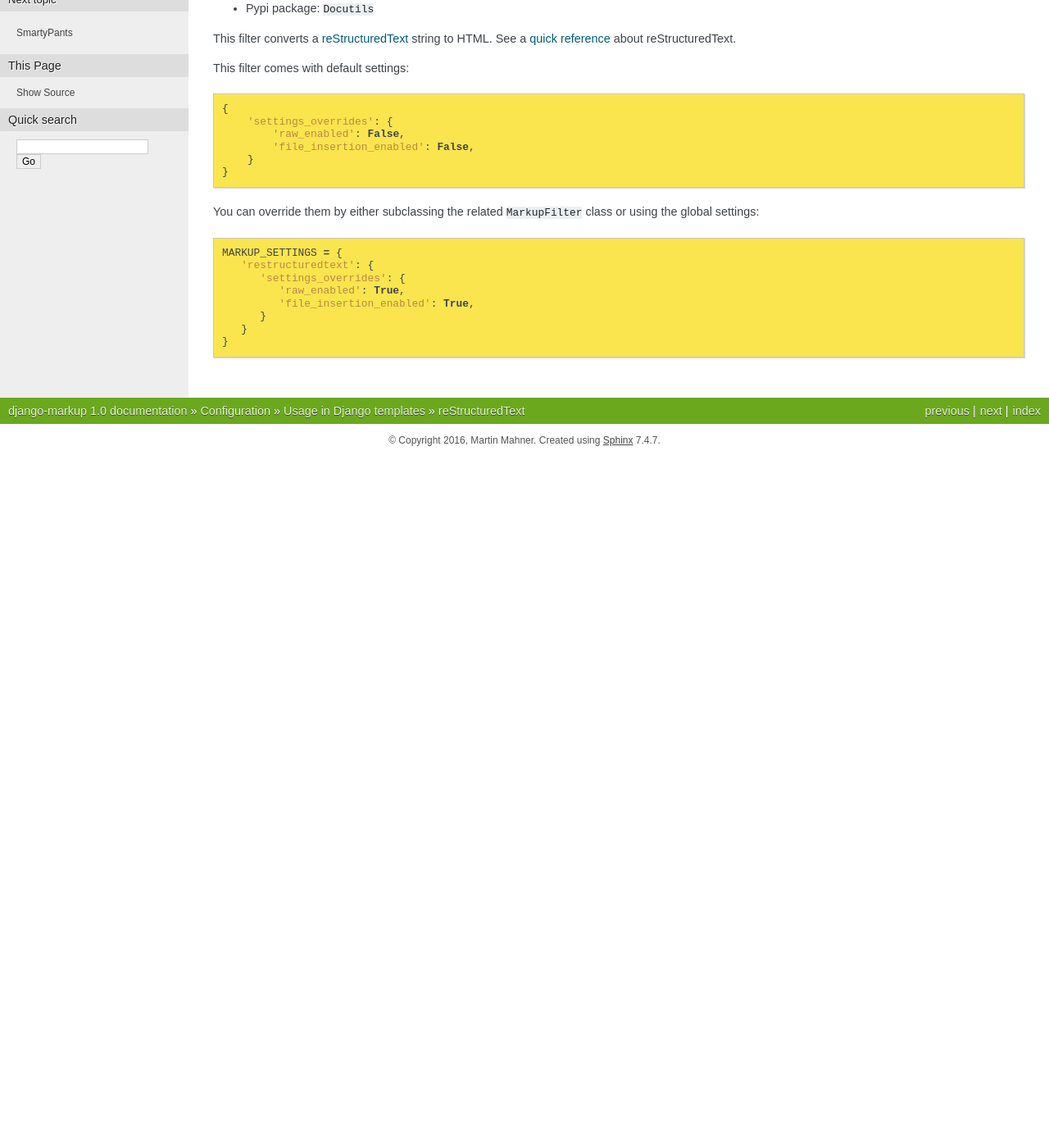
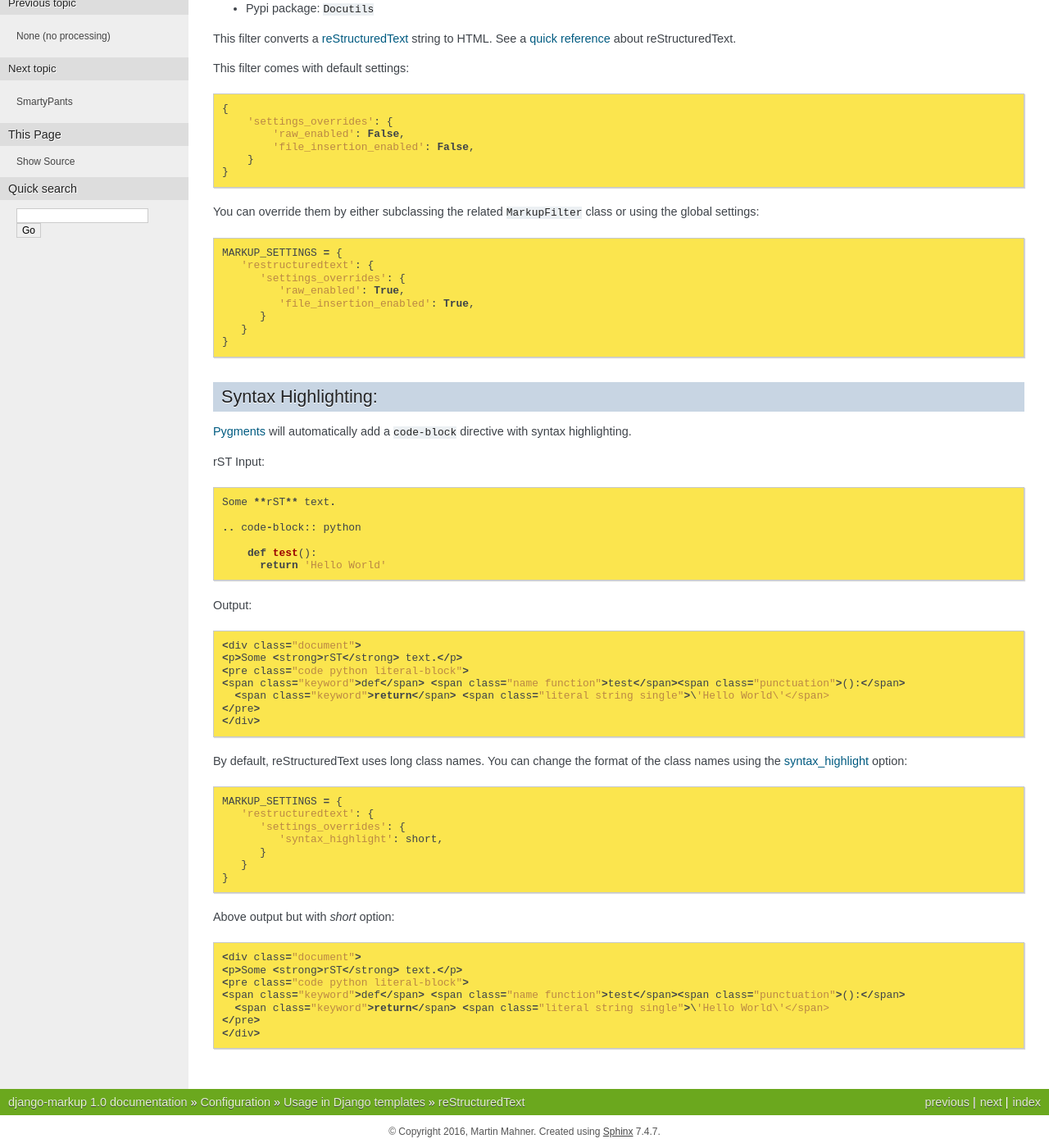
Before and after one commit to bartTC/django-markup, a Sphinx documentation site: the page built from docs/bundled_filter/rst.rst, in a window 1280 px wide and 1400 px high, scrolled down 146 px. Shown: the whole window at 82% size. Built offline with Sphinx 7.4.7, drawn with Linux system fonts in a browser that asks for light colours; pages that are not in the unit, such as notebooks, are missing from menus; before the commit the page ends 900 px from its top, so only the background shows below that; some of the changed text lies outside the part shown.

Commit message:
Added docs how to set Pygments class names to short format. Closes #23.

```diff
--- a/docs/bundled_filter/rst.rst
+++ b/docs/bundled_filter/rst.rst
@@ -30,5 +30,55 @@
    }
 
 
+Syntax Highlighting:
+====================
+
+Pygments_ will automatically add a ``code-block`` directive with syntax
+highlighting.
+
+rST Input::
+
+    Some **rST** text.
+
+    .. code-block:: python
+
+        def test():
+          return 'Hello World'
+
+Output::
+
+    <div class="document">
+    <p>Some <strong>rST</strong> text.</p>
+    <pre class="code python literal-block">
+    <span class="keyword">def</span> <span class="name function">test</span><span class="punctuation">():</span>
+      <span class="keyword">return</span> <span class="literal string single">\'Hello World\'</span>
+    </pre>
+    </div>
+
+
+By default, reStructuredText uses long class names. You can change the format
+of the class names using the syntax_highlight_ option::
+
+   MARKUP_SETTINGS = {
+      'restructuredtext': {
+         'settings_overrides': {
+            'syntax_highlight': short,
+         }
+      }
+   }
+
+Above output but with `short` option::
+
+    <div class="document">
+    <p>Some <strong>rST</strong> text.</p>
+    <pre class="code python literal-block">
+    <span class="keyword">def</span> <span class="name function">test</span><span class="punctuation">():</span>
+      <span class="keyword">return</span> <span class="literal string single">\'Hello World\'</span>
+    </pre>
+    </div>
+
+
 .. _reStructuredText: http://docutils.sourceforge.net/rst.html
 .. _quick reference: http://docutils.sourceforge.net/docs/user/rst/quickref.html
+.. _Pygments: http://pygments.org
+.. _syntax_highlight: http://docutils.sourceforge.net/docs/user/config.html#syntax-highlight
```
